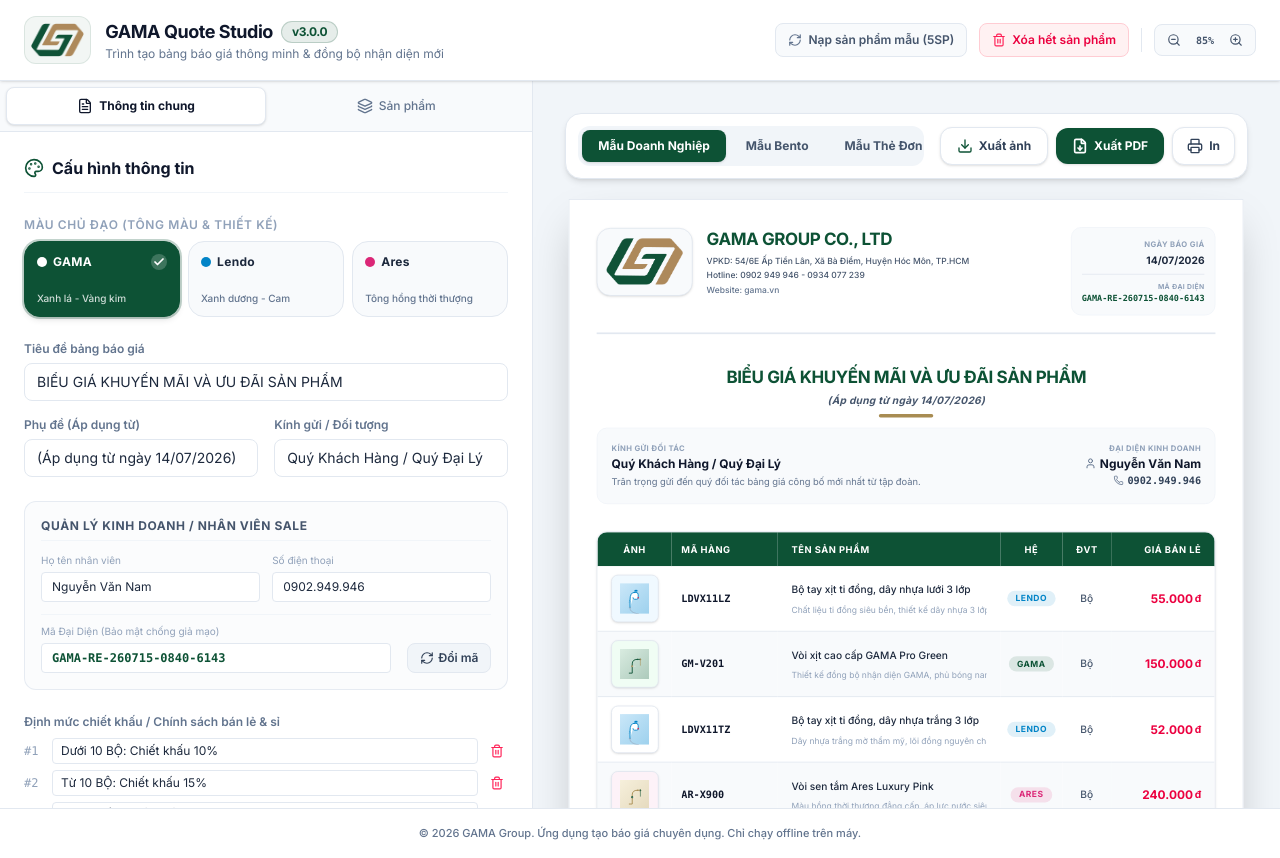
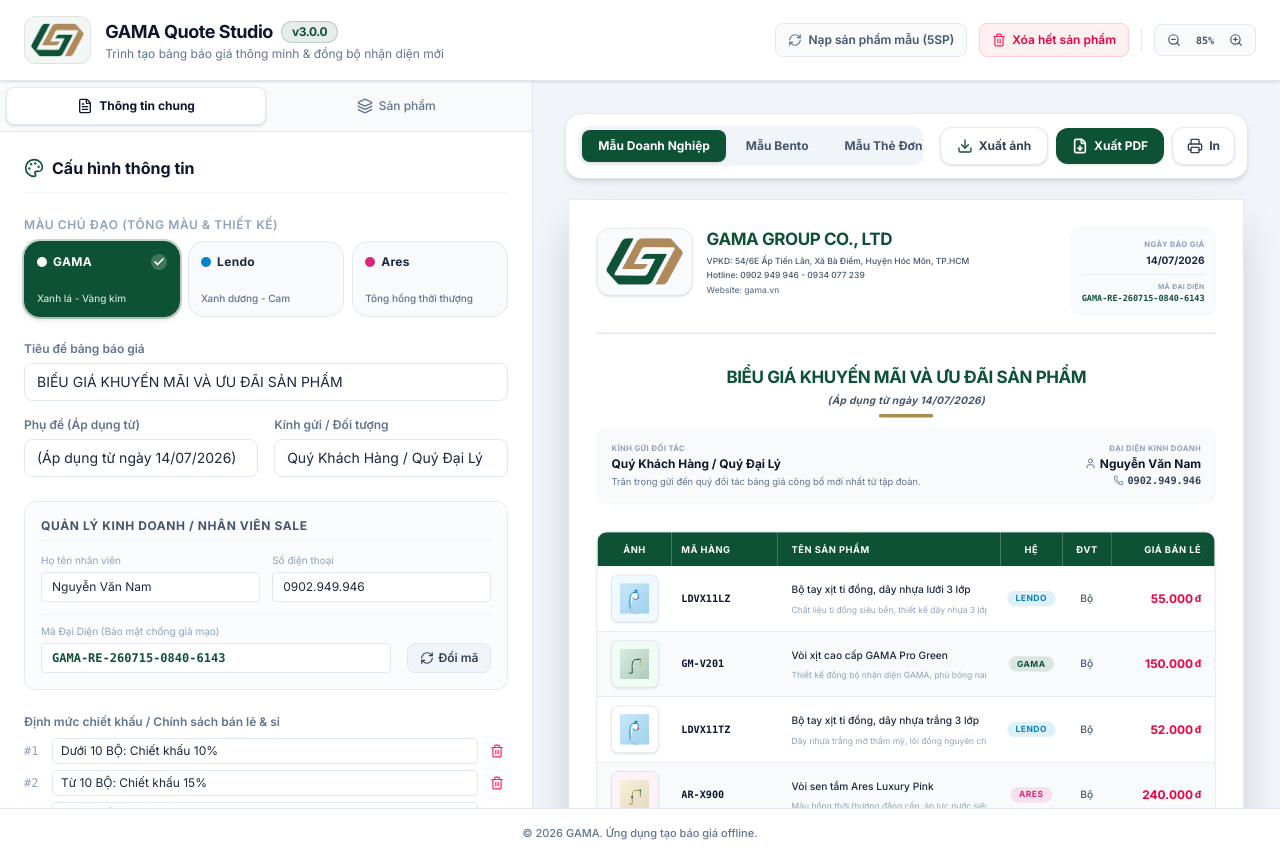
Before and after one commit to lotusk08/gama-quote-studio, a Next.js app: page / in a window 1280 px wide. Built offline with nearby package versions, Linux system fonts and the light colour scheme.

Commit message:
refactor: shorten footer copyright text and application description

```diff
--- a/app/page.tsx
+++ b/app/page.tsx
@@ -2581,7 +2581,7 @@
 
       {/* FOOTER BAR */}
       <footer className="bg-white text-slate-500 text-center py-4 border-t border-slate-200 text-[11px] font-medium">
-        <p>© 2026 GAMA Group. Ứng dụng tạo báo giá chuyên dụng. Chỉ chạy offline trên máy.</p>
+        <p>© 2026 GAMA. Ứng dụng tạo báo giá offline.</p>
       </footer>
 
       {/* AI Processing Modal Overlay */}
--- a/metadata.json
+++ b/metadata.json
@@ -1,6 +1,6 @@
 {
   "name": "GAMA Quote Studio",
-  "description": "Ứng dụng thiết kế và xuất bản bảng báo giá sản phẩm chuyên nghiệp, tinh tế cho đại lý",
+  "description": "Ứng dụng thiết kế và xuất bản bảng báo giá sản phẩm",
   "requestFramePermissions": [],
   "majorCapabilities": [
     "MAJOR_CAPABILITY_SERVER_SIDE_GEMINI_API"
```
